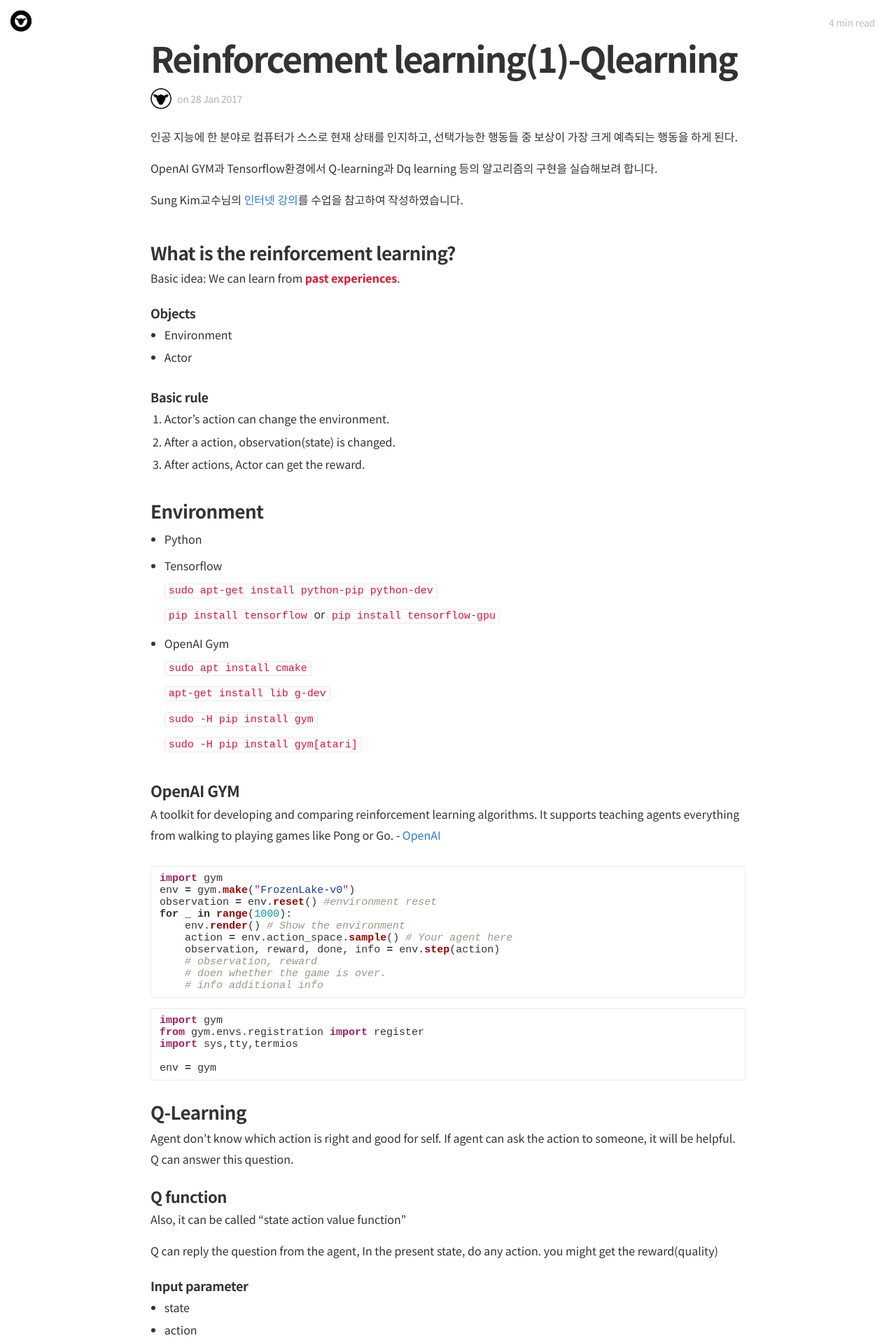
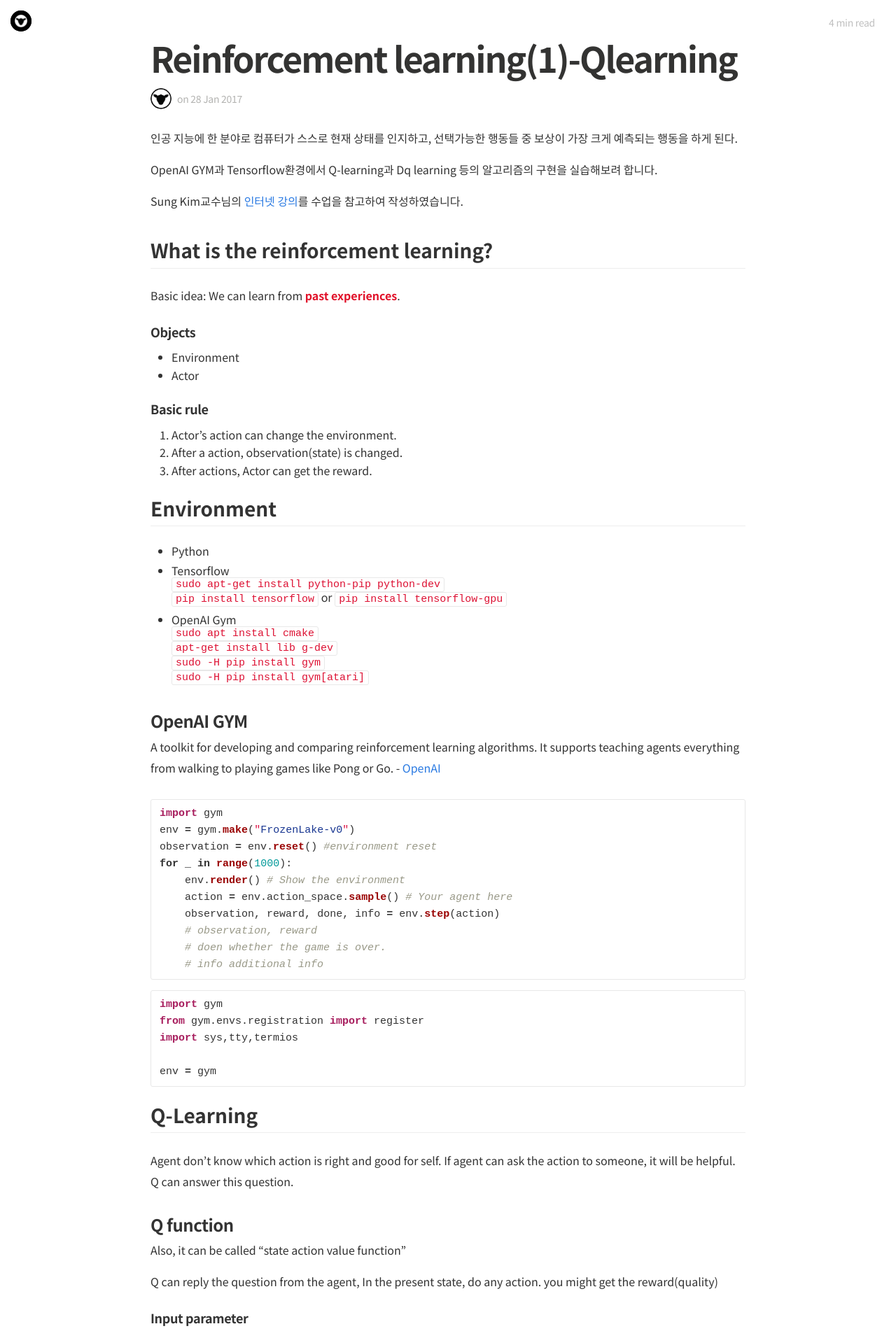
Before and after one commit to Shephexd/shephexd.github.io, a Jekyll site: the page built from _posts/tensorflow/2017-01-28-RL_Qlearning.md, in a window 1280 px wide. Shown: the top 1912 px of the page at 70% size. Built offline with Jekyll 4.4.1, drawn with Linux system fonts in a browser that asks for light colours; nearby versions of some CDN libraries; some web fonts are replaced; formulas are drawn with MathJax 3; comment, search, counter and statistics services are not loaded.

Commit message:
update post styles

```diff
--- a/_sass/post.sass
+++ b/_sass/post.sass
@@ -6,6 +6,8 @@
 
 .post,
 .content
+  font-size: 16px
+  line-height: 1.6
   a
     color: #1756a9
     text-decoration: none
@@ -164,20 +166,18 @@
       margin-bottom: 8px
       border-bottom: 1px solid #eee
     h2
-      letter-spacing: -0.02em
-      font-weight: 700
-      font-style: normal
-      font-size: 26px
-      line-height: 1.25
-      padding-top: 8px
-      margin-bottom: 5px
+      font-weight: 800
+      padding-bottom: .3em
+      font-size: 1.75em
+      line-height: 1.225
+      border-bottom: 1px solid #eee
     h3
       letter-spacing: -0.02em
       font-weight: 700
       font-style: normal
-      font-size: 22px
-      line-height: 1.25
-      padding-top: 10px
+      font-size: 1.5em
+      line-height: 1.43
+      padding-top: 15px
       margin: 0
       font-family: $font-sans
       margin-bottom: 4px
@@ -187,7 +187,7 @@
       font-style: normal
       font-size: 18px
       line-height: 1.2
-      padding-top: 10px
+      padding-top: 12px
       margin: 0
       font-family: $font-sans
       margin-bottom: 2px
@@ -215,6 +215,7 @@
       font-style: normal
       line-height: 30px
       margin: 0
+      font-size: 16px
       padding-bottom: 15px
       -webkit-hyphens: auto
       -moz-hyphens: auto
@@ -263,22 +264,10 @@
         mmargin-left: -26px
         padding-bottom: 3px
     ul, ol
-      padding: 7px
-      margin-left: 0.3em
-      margin-top: -0.5em
-    li
-      padding: 0
-      font-weight: 500
-      font-style: normal
-      font-size: 16px
-      line-height: 1.7em
-      margin-left: 0.5em
-      margin-top: 0.2em
-      padding-top: 2px
+      margin: 0.8em 0
+      padding-left: 30px
       p
-        padding: 0 0 golden-ratio(0.1rem,  1)
-
-
+        line-height: 2px
     ul
       ol
         margin-top: -0.5em
```
